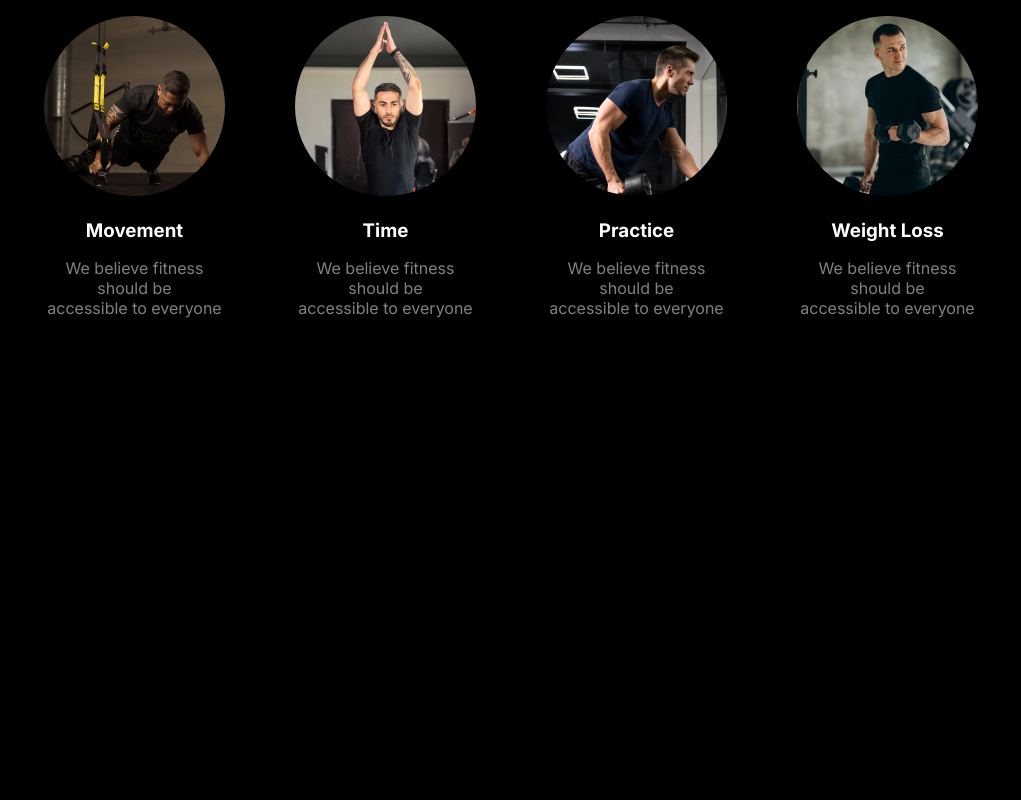
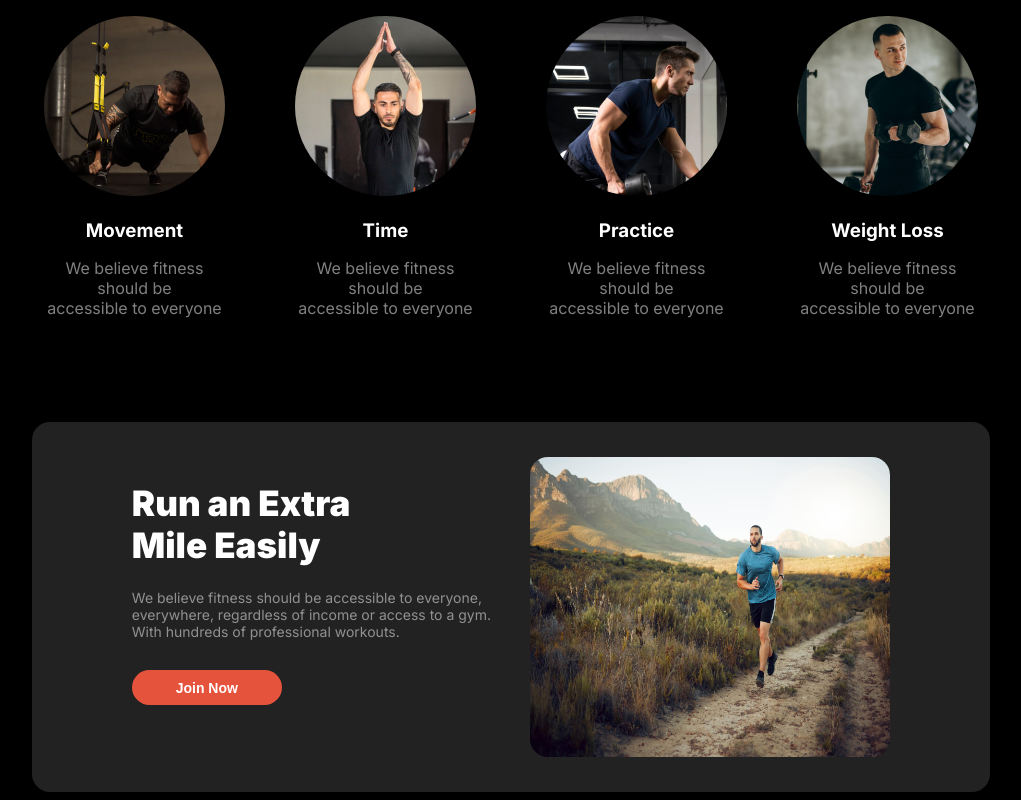
Before and after one commit to helal3419/Assignment-2, a plain HTML site: page index.html in a window 1280 px wide. Shown: the part 943-1743 px from the top of the page, without its empty margins (129-1150 px from the left). Before the commit the page ends 1373 px from the top, so only its background shows below. Drawn offline with Linux system fonts and the light colour scheme.

Commit message:
complete Run an Extra  Mile Easily  items  project html and css

```diff
--- a/index.html
+++ b/index.html
@@ -76,6 +76,22 @@
 
         </div>
 
+        <div class="run-fullbox">
+            <div >
+                <h1>Run an Extra <br>
+                    Mile Easily</h1>
+                <p>We believe fitness should be accessible to everyone, <br> everywhere, regardless of income or access to a gym. <br> With hundreds of professional workouts.</p>
+                <button>Join Now</button>
+            </div>
+
+
+            <div>
+                <img src="images/run.jpg" alt="">
+            </div>
+
+
+        </div>
+
     </main>
     <footer>
 
--- a/styles/style.css
+++ b/styles/style.css
@@ -143,10 +143,53 @@
     border-radius: calc(90px);
 }
 /*change-habit-item full content end*/
+/*Run an Extra  Mile Easily full box start*/
+.run-fullbox{
+    height: 350px;
+    width: 60%;
+    border: none;
+    margin: 0 auto;
+    background-color: rgba(34, 34, 34, 1);
+    border-radius: 18px;
+    display: flex;
+    gap: 30px;
+    justify-content: space-between;
+    padding: 10px 100px;
 
 
+}
 
+.run-fullbox img{
+    height: 300px;
+    width: 360px;
+    margin-top: 25px;
+    border-radius: 18px;
 
+}
+.run-fullbox h1{
+    font-size: 35px;
+    font-weight: 900;
+    color: rgba(255, 255, 255, 1);
+    margin-top: 50px;
+
+}
+.run-fullbox p{
+    font-size: 14px;
+    font-weight: 400;
+    color: rgba(255, 255, 255, 0.5);
+    margin-bottom: 30px;
+}
+.run-fullbox button{
+    height: 35px;
+    width: 150px;
+    border-radius: 30px;
+    color:rgba(255, 255, 255, 1) ;
+    background-color:rgba(230, 83, 60, 1) ;
+    font-size:14px ;
+    font-weight:600 ;
+    border: none;
+}
+/*Run an Extra  Mile Easily full box end*/
 
 
 
```
